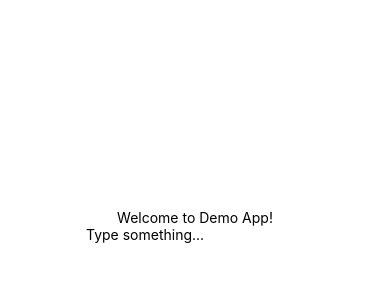
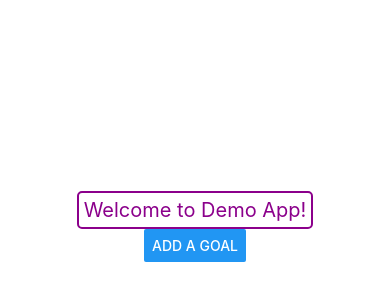
Before and after one commit to judd147/CS5520, a React Native app: screen / in a window 390 px wide. Shown: the part 196-496 px from the top of the page. Built offline with nearby package versions, Linux system fonts and the light colour scheme.

Commit message:
finished week3

```diff
--- a/App.js
+++ b/App.js
@@ -1,16 +1,31 @@
 import { StatusBar } from 'expo-status-bar';
-import { StyleSheet, Text, View } from 'react-native';
+import { StyleSheet, Text, View, Button } from 'react-native';
 import Header from './components/Header'
 import Input from './components/Input'
+import React, { useState } from 'react'
 
 export default function App() {
   const appName = 'Demo App';
+  const [text, setText] = useState("");
+  const [modalVisible, setModalVisible] = useState(false);
+
+  function inputHandler(data) {
+    console.log("You typed:", data);
+    setText(data);
+    setModalVisible(false);
+  }
+
+  function showModal() {
+    setModalVisible(true);
+  }
 
   return (
     <View style={styles.container}>
       <StatusBar style="auto" />
       <Header name={appName} version={2}/>
-      <Input />
+      <Button title='Add a Goal' onPress={showModal}/>
+      <Input inputHandler={inputHandler} modalVisible={modalVisible}/>
+      <Text>{text}</Text>
     </View>
     // handleTextChange takes in an onChangeText behind the scenes and we call setText to update the text state
   );
--- a/components/Header.js
+++ b/components/Header.js
@@ -4,9 +4,18 @@ import React from 'react'
 export default function Header({ name, version}) {
   return (
     <View>
-      <Text>Welcome to {name}!</Text>
+      <Text style={styles.header}>Welcome to {name}!</Text>
     </View>
   )
 }
 
-const styles = StyleSheet.create({})
+const styles = StyleSheet.create({
+  header: {
+    color: "darkmagenta",
+    fontSize: 20,
+    borderColor: "darkmagenta",
+    borderWidth: 2,
+    borderRadius: 5,
+    padding: 5
+  }
+});
--- a/components/Input.js
+++ b/components/Input.js
@@ -1,21 +1,53 @@
-import { StyleSheet, TextInput, Text, View } from 'react-native'
+import { Button, StyleSheet, TextInput, Modal, View } from 'react-native'
 import React, { useState } from 'react'
 
-export default function Input() {
+export default function Input({ inputHandler, modalVisible }) {
   const [text, setText] = useState("");
 
   const handleTextChange = (changedText) => {
     console.log('User is typing.', changedText);
     setText(changedText);
   }
+
+  const confirmHandler = () => {
+    inputHandler(text);
+    setText("");
+  }
+
+  const cancelHandler = () => {
+    inputHandler("");
+    setText("");
+  }
+
   return (
-    <View>
-      <TextInput
-        placeholder='Type something...'
-        value={text}
-        onChangeText={handleTextChange} />
-    </View>
+    <Modal visible={modalVisible} animationType="slide">
+      <View style={styles.container}>
+        <TextInput style={styles.input}
+          placeholder='Type something...'
+          value={text}
+          onChangeText={handleTextChange} />
+        <View style={styles.button}>
+          <Button title='Confirm' onPress={confirmHandler}/>
+          <Button title='Cancel' onPress={cancelHandler}/>
+        </View>
+      </View>
+    </Modal>
   )
 }
 
-const styles = StyleSheet.create({})
+const styles = StyleSheet.create({
+  container: {
+    flex: 1,
+    backgroundColor: '#fff',
+    alignItems: 'center',
+    justifyContent: 'center',
+  },
+  input: {
+    borderBottomWidth: 2,
+    borderBottomColor: 'darkmagenta',
+    width: '50%'
+  },
+  button: {
+    flexDirection: 'row'
+  }
+});
```
